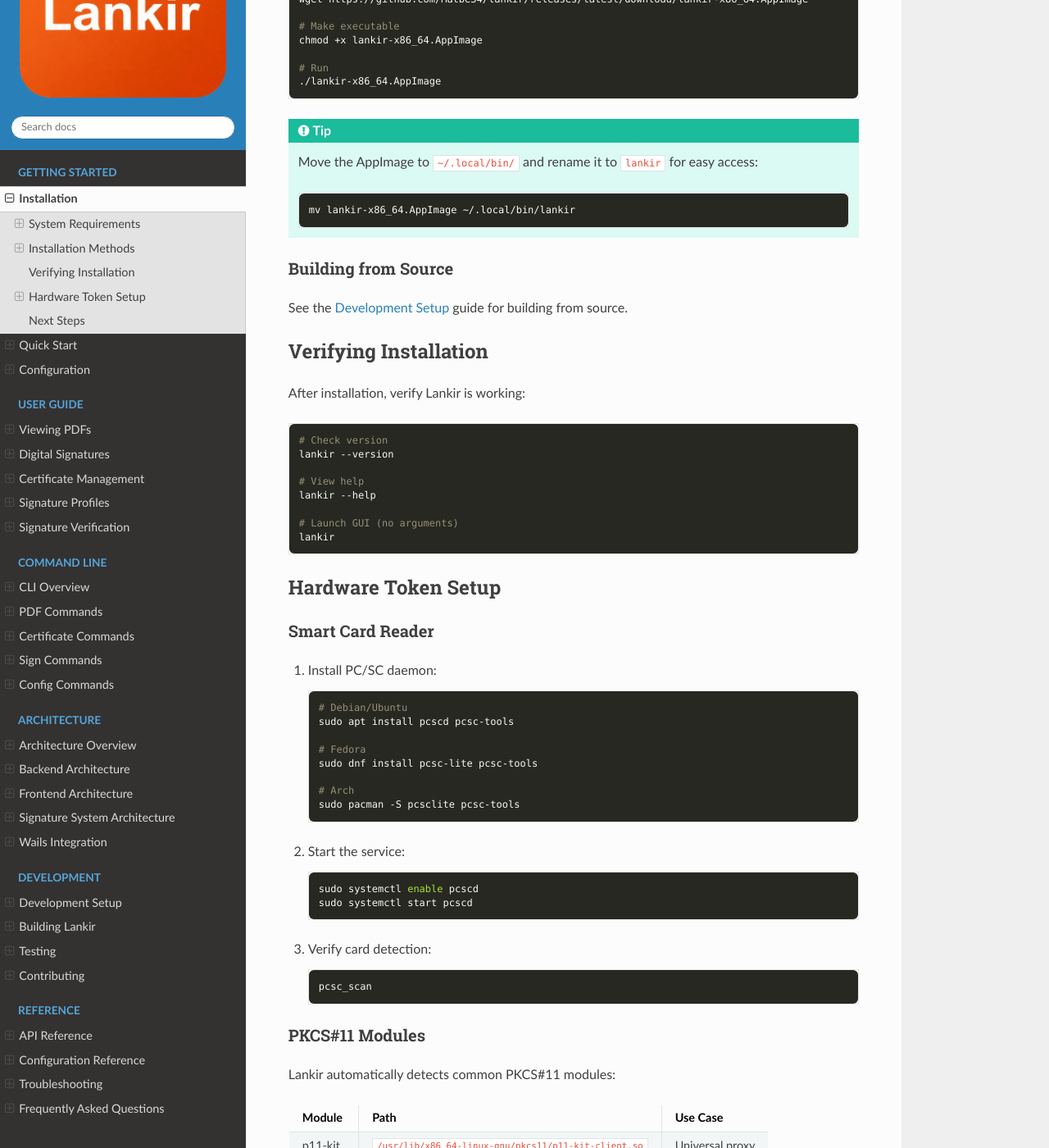
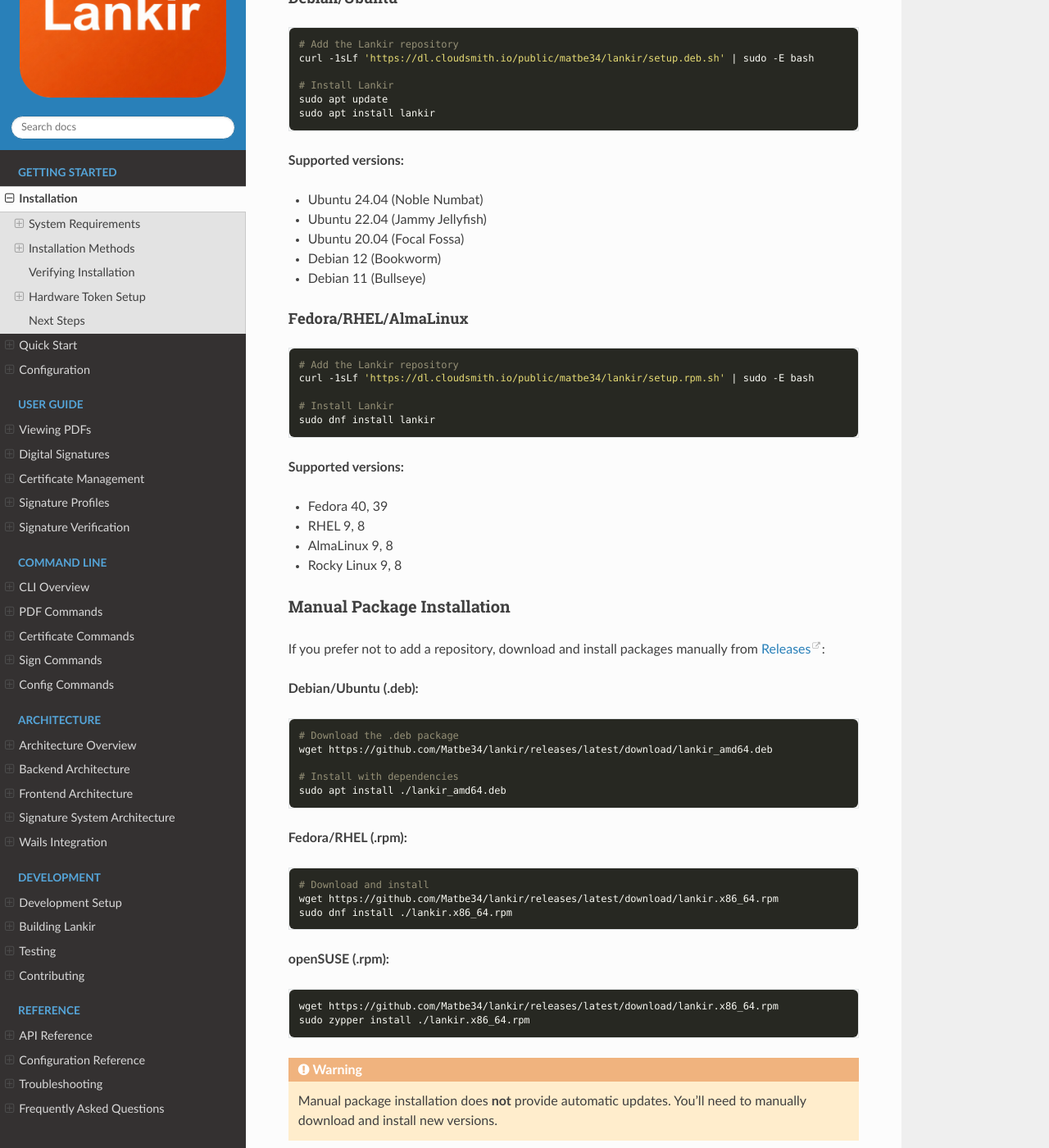
Before and after one commit to Matbe34/lankir, a Sphinx documentation site: the page built from docs/getting-started/installation.md, in a window 1280 px wide and 1400 px high, scrolled down 774 px. Shown: the whole window at 82% size. Built offline with Sphinx 7.4.7 and the Read the Docs theme 3.1.0, drawn with Linux system fonts in a browser that asks for light colours; some of the changed text lies outside the part shown.

Commit message:
chore: update intallation methods

````diff
--- a/docs/getting-started/installation.md
+++ b/docs/getting-started/installation.md
@@ -18,7 +18,75 @@ For hardware token support:
 
 ## Installation Methods
 
-### AppImage (Recommended)
+### Package Manager (Recommended)
+
+The recommended way to install Lankir is through the package repository, which enables easy installation and updates.
+
+#### Debian/Ubuntu
+
+```bash
+# Add the Lankir repository
+curl -1sLf 'https://dl.cloudsmith.io/public/matbe34/lankir/setup.deb.sh' | sudo -E bash
+
+# Install Lankir
+sudo apt update
+sudo apt install lankir
+```
+
+**Supported versions:**
+- Ubuntu 24.04 (Noble Numbat)
+- Ubuntu 22.04 (Jammy Jellyfish)
+- Ubuntu 20.04 (Focal Fossa)
+- Debian 12 (Bookworm)
+- Debian 11 (Bullseye)
+
+#### Fedora/RHEL/AlmaLinux
+
+```bash
+# Add the Lankir repository
+curl -1sLf 'https://dl.cloudsmith.io/public/matbe34/lankir/setup.rpm.sh' | sudo -E bash
+
+# Install Lankir
+sudo dnf install lankir
+```
+
+**Supported versions:**
+- Fedora 40, 39
+- RHEL 9, 8
+- AlmaLinux 9, 8
+- Rocky Linux 9, 8
+
+### Manual Package Installation
+
+If you prefer not to add a repository, download and install packages manually from [Releases](https://github.com/Matbe34/lankir/releases):
+
+**Debian/Ubuntu (.deb):**
+```bash
+# Download the .deb package
+wget https://github.com/Matbe34/lankir/releases/latest/download/lankir_amd64.deb
+
+# Install with dependencies
+sudo apt install ./lankir_amd64.deb
+```
+
+**Fedora/RHEL (.rpm):**
+```bash
+# Download and install
+wget https://github.com/Matbe34/lankir/releases/latest/download/lankir.x86_64.rpm
+sudo dnf install ./lankir.x86_64.rpm
+```
+
+**openSUSE (.rpm):**
+```bash
+wget https://github.com/Matbe34/lankir/releases/latest/download/lankir.x86_64.rpm
+sudo zypper install ./lankir.x86_64.rpm
+```
+
+:::{warning}
+Manual package installation does **not** provide automatic updates. You'll need to manually download and install new versions.
+:::
+
+### AppImage (Universal)
 
 The AppImage is fully self-contained and works on any Linux distribution:
 
````
Also changed, not shown: README.md (+60 -5 lines), 2 other files.
